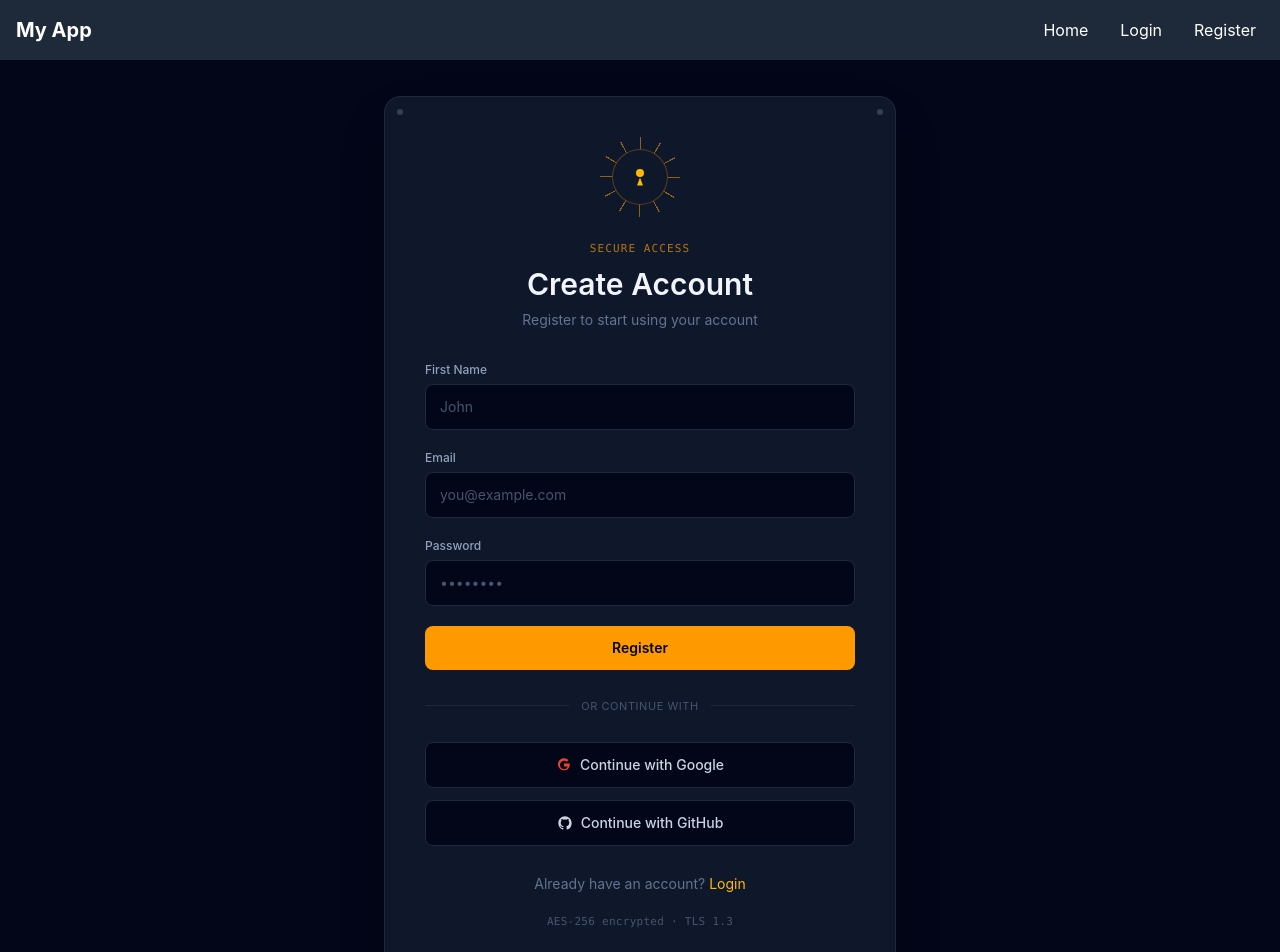
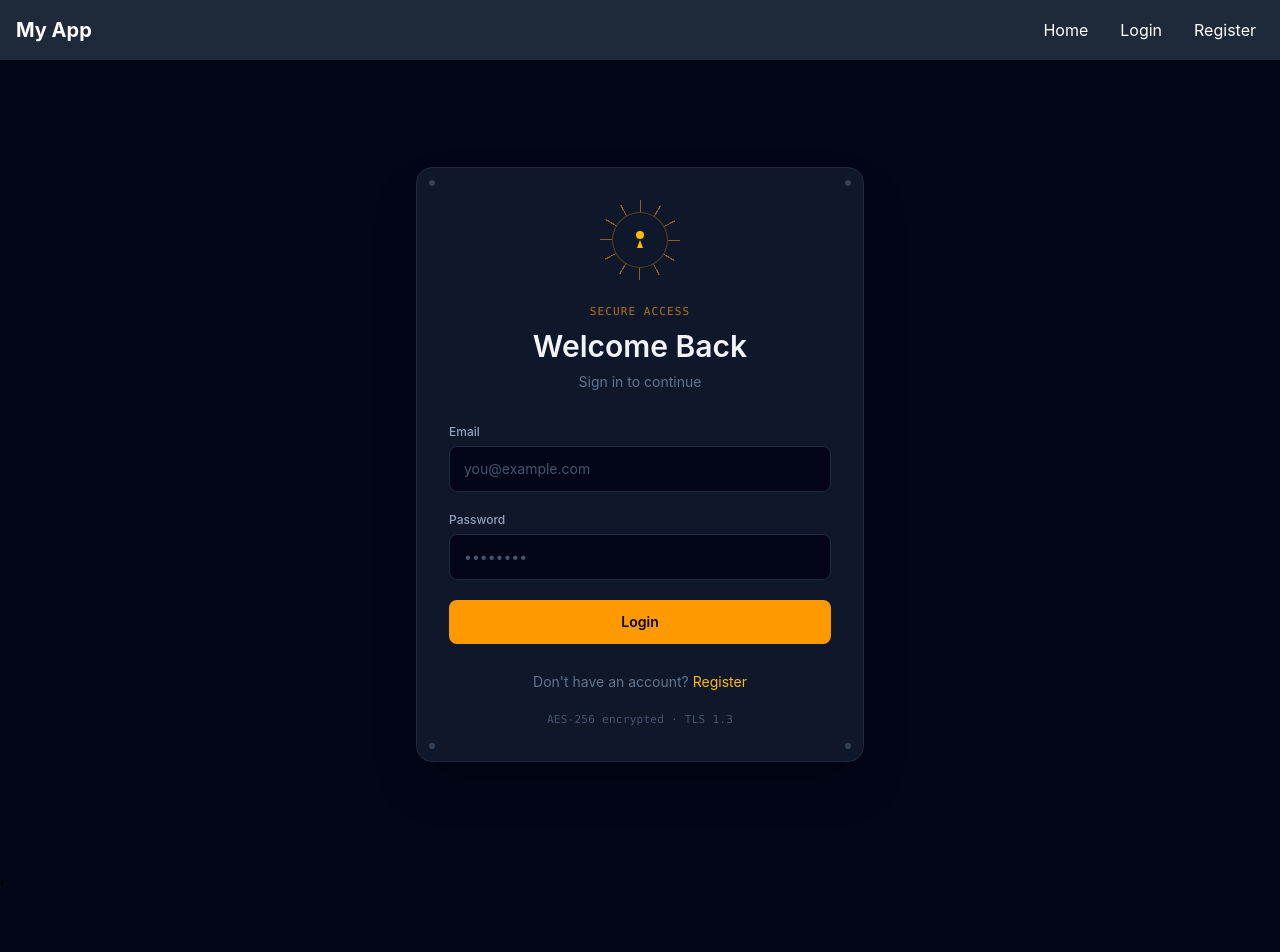
Before and after one commit to Amir-017/securityAndStripe, a React (Vite) app in the folder client/: page /login in a window 1280 px wide. Shown: the top 952 px of the page. After the commit the page ends 888 px from the top, so only its background shows below. Built offline with nearby package versions, Linux system fonts and the light colour scheme.

Commit message:
fix issue in page login all ways works execpt local way so i fix this now it's work

```diff
--- a/client/src/Pages/Login_Register/Login.jsx
+++ b/client/src/Pages/Login_Register/Login.jsx
@@ -47,13 +47,15 @@ export const Login = () => {
     };
 
     return (
-     <div className="w-screen min-h-screen bg-slate-950 flex items-center justify-center px-4 py-8">
-  <div className="relative w-full max-w-md sm:max-w-lg bg-slate-900 border border-slate-800 shadow-2xl shadow-black/40 rounded-2xl p-6 sm:p-8 lg:p-10">
+<div className="w-screen min-h-screen bg-slate-950 flex items-center justify-center px-4 py-8">
+  <div className="relative w-full max-w-md bg-slate-900 border border-slate-800 shadow-2xl shadow-black/40 rounded-2xl p-6 sm:p-8">
+    {/* Corner Rivets */}
     <div className="absolute top-3 left-3 w-1.5 h-1.5 rounded-full bg-slate-700" />
     <div className="absolute top-3 right-3 w-1.5 h-1.5 rounded-full bg-slate-700" />
     <div className="absolute bottom-3 left-3 w-1.5 h-1.5 rounded-full bg-slate-700" />
     <div className="absolute bottom-3 right-3 w-1.5 h-1.5 rounded-full bg-slate-700" />
 
+    {/* Vault Icon */}
     <div
       className="w-20 h-20 mx-auto mb-6 rounded-full flex items-center justify-center"
       style={{
@@ -75,29 +77,15 @@ export const Login = () => {
     </p>
 
     <h1 className="text-3xl font-semibold text-slate-100 text-center mb-2">
-      Create Account
+      Welcome Back
     </h1>
 
     <p className="text-sm text-slate-500 text-center mb-8">
-      Register to start using your account
+      Sign in to continue
     </p>
 
     <form onSubmit={handleSubmit} className="flex flex-col gap-5">
-      <div>
-        <label className="block text-xs font-medium text-slate-400 mb-1.5">
-          First Name
-        </label>
-        <input
-          type="text"
-          name="firstName"
-          placeholder="John"
-          value={form.firstName}
-          onChange={handleChange}
-          required
-          className="w-full bg-slate-950 border border-slate-800 rounded-lg px-3.5 py-3 text-sm text-slate-100 placeholder-slate-600 focus:outline-none focus:ring-2 focus:ring-amber-500/40 focus:border-amber-500/60 transition-colors"
-        />
-      </div>
-
+      {/* Email */}
       <div>
         <label className="block text-xs font-medium text-slate-400 mb-1.5">
           Email
@@ -113,6 +101,7 @@ export const Login = () => {
         />
       </div>
 
+      {/* Password */}
       <div>
         <label className="block text-xs font-medium text-slate-400 mb-1.5">
           Password
@@ -124,7 +113,6 @@ export const Login = () => {
           value={form.password}
           onChange={handleChange}
           required
-          minLength={6}
           className="w-full bg-slate-950 border border-slate-800 rounded-lg px-3.5 py-3 text-sm text-slate-100 placeholder-slate-600 focus:outline-none focus:ring-2 focus:ring-amber-500/40 focus:border-amber-500/60 transition-colors"
         />
       </div>
@@ -144,54 +132,17 @@ export const Login = () => {
         {loading && (
           <span className="w-4 h-4 border-2 border-slate-950/30 border-t-slate-950 rounded-full animate-spin" />
         )}
-        {loading ? "Creating account..." : "Register"}
+        {loading ? "Logging in..." : "Login"}
       </button>
     </form>
 
-    <div className="flex items-center gap-3 my-7">
-      <div className="flex-1 h-px bg-slate-800" />
-      <span className="text-[11px] uppercase tracking-wider text-slate-600">
-        Or continue with
-      </span>
-      <div className="flex-1 h-px bg-slate-800" />
-    </div>
-
-    <div className="flex flex-col gap-3">
-      <button
-        onClick={handleGoogleLogin}
-        className="flex items-center justify-center gap-2 w-full bg-slate-950 border border-slate-800 hover:border-slate-700 hover:bg-slate-800/50 text-slate-300 text-sm font-medium py-3 rounded-lg transition-colors"
-      >
-        <svg className="w-4 h-4" viewBox="0 0 24 24">
-          <path
-            fill="#EA4335"
-            d="M12 10.2v3.9h5.5c-.24 1.4-1.66 4.1-5.5 4.1-3.3 0-6-2.7-6-6.2s2.7-6.2 6-6.2c1.9 0 3.15.8 3.88 1.5l2.65-2.55C16.9 3.05 14.7 2 12 2 6.98 2 3 6 3 11s3.98 9 9 9c5.2 0 8.6-3.65 8.6-8.8 0-.6-.07-1-.15-1.5H12z"
-          />
-        </svg>
-        Continue with Google
-      </button>
-
-      <button
-        onClick={handleGithubLogin}
-        className="flex items-center justify-center gap-2 w-full bg-slate-950 border border-slate-800 hover:border-slate-700 hover:bg-slate-800/50 text-slate-300 text-sm font-medium py-3 rounded-lg transition-colors"
-      >
-        <svg
-          className="w-4 h-4 text-slate-300"
-          fill="currentColor"
-          viewBox="0 0 24 24"
-        >
-          <path d="M12 2C6.48 2 2 6.58 2 12.2c0 4.5 2.87 8.32 6.84 9.67.5.1.68-.22.68-.5 0-.24-.01-1.05-.01-1.9-2.78.62-3.37-1.2-3.37-1.2-.45-1.18-1.11-1.5-1.11-1.5-.9-.63.07-.62.07-.62 1 .07 1.53 1.05 1.53 1.05.89 1.56 2.34 1.11 2.91.85.09-.66.35-1.11.63-1.37-2.22-.26-4.56-1.14-4.56-5.06 0-1.12.39-2.03 1.03-2.75-.1-.26-.45-1.3.1-2.72 0 0 .84-.28 2.75 1.05a9.3 9.3 0 0 1 2.5-.35c.85 0 1.71.12 2.5.35 1.91-1.33 2.75-1.05 2.75-1.05.55 1.42.2 2.46.1 2.72.64.72 1.03 1.63 1.03 2.75 0 3.93-2.34 4.79-4.57 5.05.36.32.68.94.68 1.9 0 1.37-.01 2.47-.01 2.81 0 .28.18.6.69.5A10.02 10.02 0 0 0 22 12.2C22 6.58 17.52 2 12 2z" />
-        </svg>
-        Continue with GitHub
-      </button>
-    </div>
-
     <p className="text-center text-sm text-slate-500 mt-7">
-      Already have an account?{" "}
+      Don't have an account?{" "}
       <Link
-        to="/login"
+        to="/register"
         className="text-amber-400 hover:text-amber-300 hover:underline"
       >
-        Login
+        Register
       </Link>
     </p>
 
--- a/client/src/Pages/Login_Register/Register.jsx
+++ b/client/src/Pages/Login_Register/Register.jsx
@@ -29,8 +29,7 @@ export const Register = () => {
                 throw new Error(data.message || "Registration failed");
             }
 
-            localStorage.setItem("token", data.access_token);
-            navigate("/");
+            navigate("/login");
         } catch (err) {
             setError(err.message);
         } finally {
```
